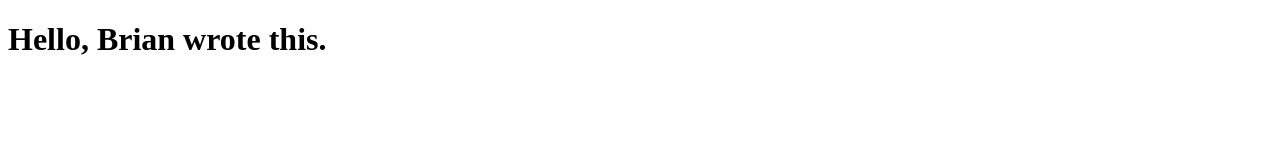
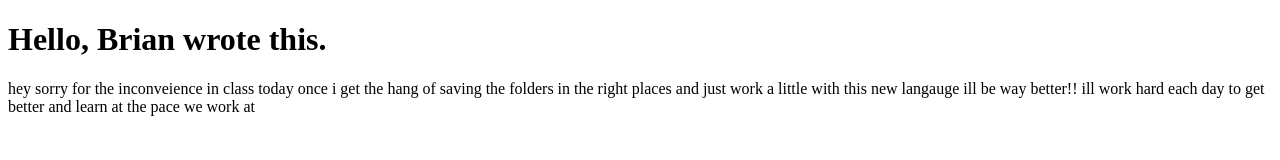
Before and after one commit to DiamondToliver/hello_world_collab, a plain HTML site: page index.html in a window 1280 px wide. Drawn offline with Linux system fonts and the light colour scheme.

Commit message:
first commit

```diff
--- a/index.html
+++ b/index.html
@@ -8,6 +8,6 @@
 </head>
 <body>
     <h1>Hello, Brian wrote this.</h1>
-
+<p>hey sorry for the inconveience in class today once i get the hang of saving the folders in the right places and just work a little with this new langauge ill be way better!! ill work hard each day to get better and learn at the pace we work at</p>
 </body>
 </html>
```
